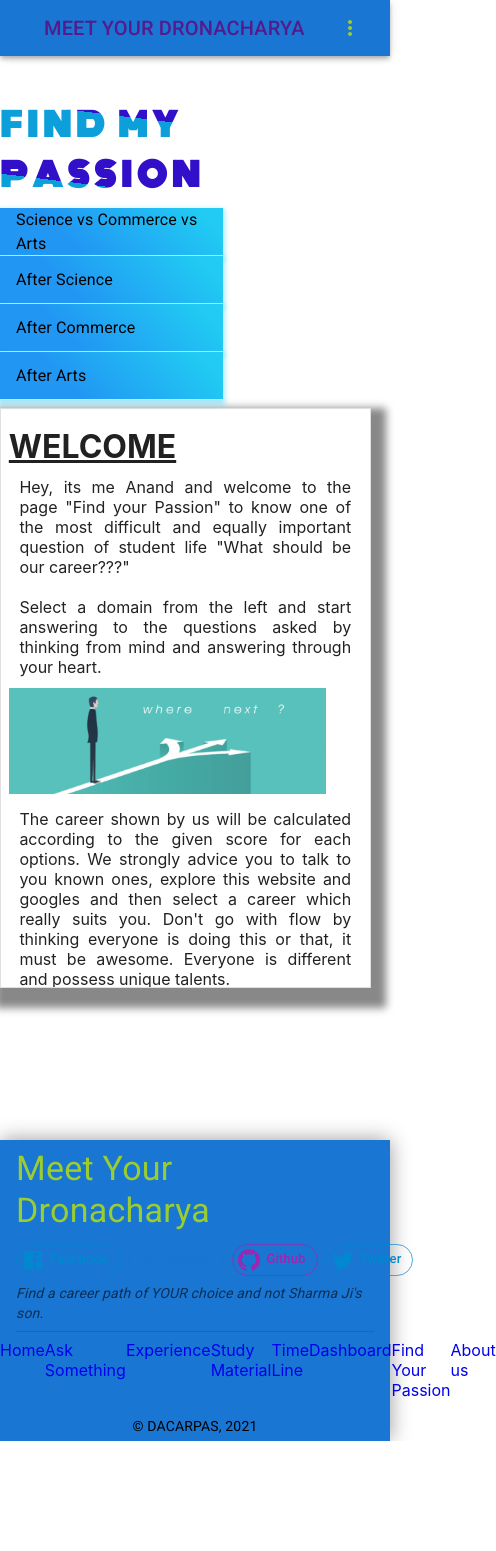
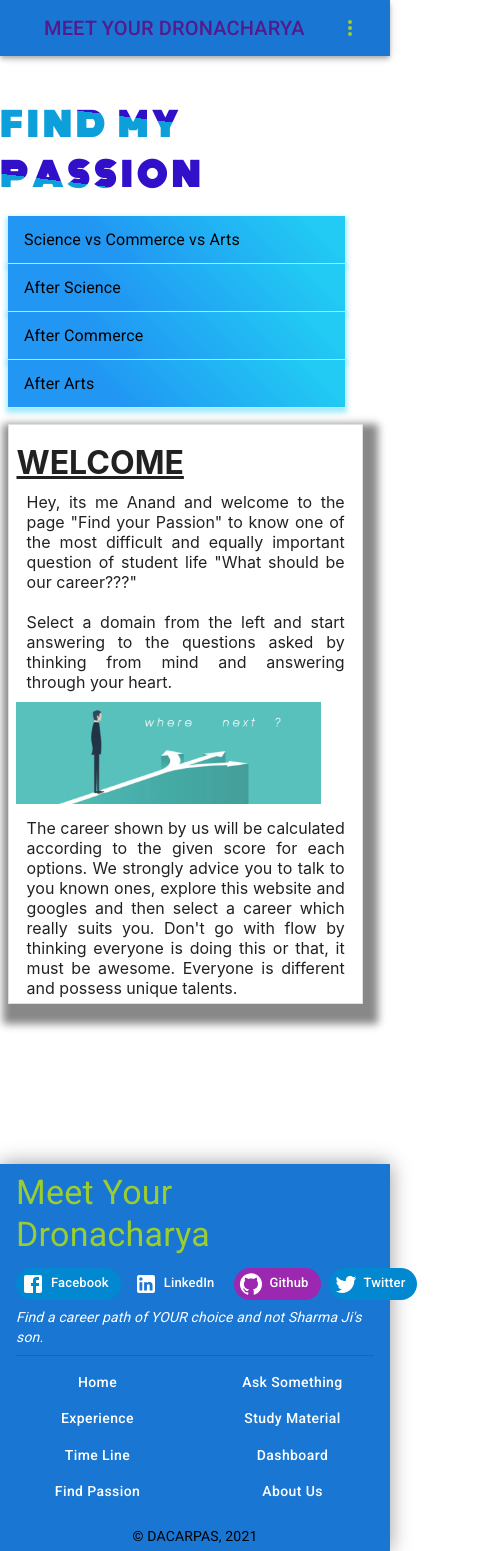
Before and after one commit to PandaKing9660/MeetYourDronacharya, a React (Create React App) app in the folder client/: page /find-myself in a window 390 px wide. Shown: the whole page, 496 px wide, since content can reach past the window. Before the commit the page ends 1441 px from the top, so only its background shows below. Built offline with nearby package versions, Linux system fonts and the light colour scheme.

Commit message:
footer responsive

```diff
--- a/client/src/Components/AboutUs/AboutUs.js
+++ b/client/src/Components/AboutUs/AboutUs.js
@@ -71,7 +71,7 @@ const AboutTeam = () => {
         <h1 className="mess_AboutUs">Contribute to spread experience!!!</h1>
         <Grid className="teampic_AboutUs" container justifyContent="flex-start" alignItems="center">
           <Grid item sm={12}>
-            <h2> DEVELOPERS </h2>
+            <h2 style={{textAlign:"center", display:"block"}}> DEVELOPERS </h2>
           </Grid>
           <Grid item xs={12} sm={6}>
             <ActionAreaCard
@@ -112,10 +112,10 @@ const AboutUs = () => {
     <div className="aboutus_AboutUs">
       <NavBar />
       <Grid container spacing={2}>
-        <Grid item sx={12} md={7}>
+        <Grid item sm={12} md={7}>
           <Aboutwebsite />
         </Grid>
-        <Grid item sx={12} md={5}>
+        <Grid item sm={12} md={5}>
           <AboutTeam />
         </Grid>
       </Grid>
--- a/client/src/Components/AboutUs/aboutus.css
+++ b/client/src/Components/AboutUs/aboutus.css
@@ -6,6 +6,7 @@
   text-align: justify;
   padding: 2% 5%;
   box-shadow: 10px 10px 10px rgb(204, 203, 203);
+  border-radius: 4px;
 }
 
 .aboutwebsite_AboutUs h1 {
@@ -34,12 +35,14 @@
 	color: white;
 	height: 500px;
 	box-shadow: 10px 10px 10px rgb(146, 145, 145);
+	border-radius: 4px;
 }
 
 .mess_AboutUs {
 	font-size: 50px;
 	text-decoration: bold;
 	transform: translateY(150px);
+	text-align: center;
 }
 
 .teampic_AboutUs {
--- a/client/src/Components/AskSomething/AskSomething.js
+++ b/client/src/Components/AskSomething/AskSomething.js
@@ -22,14 +22,15 @@ const style = {
 };
 
 const AskSomething = () => {
-    const user = JSON.parse (localStorage.getItem ('profile'));
+    const user = JSON.parse(localStorage.getItem('profile'));
     const [open, setOpen] = useState(false);
-    const handleOpen = () => user ? setOpen(true) : alert('Login to ask question');
+    const handleOpen = () =>
+        user ? setOpen(true) : alert('Login to ask question');
     const handleClose = () => setOpen(false);
     return (
         <div>
             <NavBar />
-            <Typography variant="h3" component="h3" mb={2}>
+            <Typography variant="h3" component="h3" mb={2} textAlign="center">
                 Ask Something
             </Typography>
 
@@ -48,7 +49,7 @@ const AskSomething = () => {
                 aria-describedby="modal-modal-description"
             >
                 <Box sx={style}>
-                    <EditorAndPreview option='question' />
+                    <EditorAndPreview option="question" />
                 </Box>
             </Modal>
 
--- a/client/src/Components/Experience/Experience.js
+++ b/client/src/Components/Experience/Experience.js
@@ -1,4 +1,4 @@
-import React, {useState, useEffect} from 'react';
+import React, { useState, useEffect } from 'react';
 import Box from '@mui/material/Box';
 import Typography from '@mui/material/Typography';
 import Grid from '@mui/material/Grid';
@@ -31,37 +31,34 @@ const style = {
 
 const Experience = () => {
     // dummy data for experience posts
-  const [experiences, setExperiences] = useState ([]);
-  const user = JSON.parse (localStorage.getItem ('profile'));
-  const [order, setOrder] = useState ('reverse-time-sort');
-  const [loading, setLoading] = useState (false);
+    const [experiences, setExperiences] = useState([]);
+    const user = JSON.parse(localStorage.getItem('profile'));
+    const [order, setOrder] = useState('reverse-time-sort');
+    const [loading, setLoading] = useState(false);
 
-  const [open, setOpen] = React.useState (false);
+    const [open, setOpen] = React.useState(false);
     const handleOpen = () =>
-    user ? setOpen (true) : alert ('please login to add experience');
-  const handleClose = () => setOpen (false);
+        user ? setOpen(true) : alert('please login to add experience');
+    const handleClose = () => setOpen(false);
 
-    useEffect (
-      () => {
-        setLoading (true);
+    useEffect(() => {
+        setLoading(true);
 
         axios
-          .post (`http://localhost:3001/experience/${order}`, {user})
-          .then (res => {
-            setExperiences (res.data);
-            setLoading (false);
-            console.log (res.data[0]);
+            .post(`http://localhost:3001/experience/${order}`, { user })
+            .then((res) => {
+                setExperiences(res.data);
+                setLoading(false);
+                console.log(res.data[0]);
             })
-          .catch (err => console.log (err));
-      },
-      [order]
-    );
+            .catch((err) => console.log(err));
+    }, [order]);
 
-  const handleChange = event => {
-    if (event.target.value.includes ('user') && !user) {
-      alert ('Login to use this feature');
+    const handleChange = (event) => {
+        if (event.target.value.includes('user') && !user) {
+            alert('Login to use this feature');
         } else {
-      setOrder (event.target.value);
+            setOrder(event.target.value);
         }
     };
 
@@ -69,34 +66,43 @@ const Experience = () => {
         <div>
             <NavBar />
 
-      <Typography variant="h3" component="h3" mb={2}>
+            <Typography variant="h3" component="h3" mb={2} textAlign="center">
                 Experiences
             </Typography>
-      <Box sx={{flexGrow: 1}} m={1} p={1}>
+            <Box sx={{ flexGrow: 1 }} m={1} p={1}>
                 <Grid
                     container
                     rowSpacing={1}
-          columnSpacing={{xs: 1, sm: 2, md: 3}}
+                    columnSpacing={{ xs: 1, sm: 2, md: 3 }}
                     justifyContent="center"
                     // alignItems="center"
                 >
-          {loading
-            ? <CircularProgress />
-            : /* loop over experiences array and pass data to CardExperience component for rendering children */
+                    {loading ? (
+                        <CircularProgress />
+                    ) : (
+                        /* loop over experiences array and pass data to CardExperience component for rendering children */
                         <Grid item xs={12} sm={12} md={8}>
-                <Box sx={{minWidth: 275}}>
-                  {experiences.map ((experience, index) => {
-                    return <CardExperience expData={experience} key={index} />;
+                            <Box sx={{ minWidth: 275 }}>
+                                {experiences.map((experience, index) => {
+                                    return (
+                                        <CardExperience
+                                            expData={experience}
+                                            key={index}
+                                        />
+                                    );
                                 })}
                             </Box>
-              </Grid>}
+                        </Grid>
+                    )}
 
                     {/* right side grid division for navigation or news */}
                     <Grid item xs={10} sm={4}>
-            <Box sx={{flexGrow: 1}} m={1} p={1} mt={2}>
-              <Box sx={{minWidth: 150, textAlign: 'start'}}>
-                <FormControl style={{minWidth: 140}}>
-                  <InputLabel id="demo-simple-select-label">Order</InputLabel>
+                        <Box sx={{ flexGrow: 1 }} m={1} p={1} mt={2}>
+                            <Box sx={{ minWidth: 150, textAlign: 'start' }}>
+                                <FormControl style={{ minWidth: 140 }}>
+                                    <InputLabel id="demo-simple-select-label">
+                                        Order
+                                    </InputLabel>
                                     <Select
                                         labelId="demo-simple-select-label"
                                         id="demo-simple-select"
@@ -104,20 +110,35 @@ const Experience = () => {
                                         label="order"
                                         onChange={handleChange}
                                     >
-                    <MenuItem selected value={'reverse-time-sort'}>
+                                        <MenuItem
+                                            selected
+                                            value={'reverse-time-sort'}
+                                        >
                                             Recently Added
                                         </MenuItem>
-                    <MenuItem value={'user-list'}>Added by you</MenuItem>
-                    <MenuItem value={'user-likes'}>Liked by you</MenuItem>
-                    <MenuItem value={'user-dislikes'}>Disliked by you</MenuItem>
-                    <MenuItem value={'time-sort'}>Last Added</MenuItem>
+                                        <MenuItem value={'user-list'}>
+                                            Added by you
+                                        </MenuItem>
+                                        <MenuItem value={'user-likes'}>
+                                            Liked by you
+                                        </MenuItem>
+                                        <MenuItem value={'user-dislikes'}>
+                                            Disliked by you
+                                        </MenuItem>
+                                        <MenuItem value={'time-sort'}>
+                                            Last Added
+                                        </MenuItem>
                                     </Select>
                                 </FormControl>
                             </Box>
                         </Box>
                         {/* === modal button === */}
 
-            <Button onClick={handleOpen} variant="outlined" color="warning">
+                        <Button
+                            onClick={handleOpen}
+                            variant="outlined"
+                            color="warning"
+                        >
                             Add Experience
                         </Button>
 
@@ -128,7 +149,7 @@ const Experience = () => {
                             aria-describedby="modal-modal-description"
                         >
                             <Box sx={style}>
-                <EditorAndPreview option = 'experience' />
+                                <EditorAndPreview option="experience" />
                             </Box>
                         </Modal>
                         {/* === modal button === */}
@@ -142,10 +163,10 @@ const Experience = () => {
                             <Typography variant="h5" mb={2}>
                                 Featured
                             </Typography>
-              <Card sx={{minWidth: 275}}>
+                            <Card sx={{ minWidth: 275 }}>
                                 <CardContent>
                                     <Typography
-                    sx={{fontSize: 16}}
+                                        sx={{ fontSize: 16 }}
                                         color="text.secondary"
                                         gutterBottom
                                     >
@@ -163,14 +184,16 @@ const Experience = () => {
                                         {'"a benevolent smile"'}
                                     </Typography>
                                 </CardContent>
-                <CardActions sx={{justifyContent: 'flex-end'}}>
+                                <CardActions
+                                    sx={{ justifyContent: 'flex-end' }}
+                                >
                                     <Button size="small">Learn More</Button>
                                 </CardActions>
                             </Card>
-              <Card sx={{minWidth: 275, marginTop: 2}}>
+                            <Card sx={{ minWidth: 275, marginTop: 2 }}>
                                 <CardContent>
                                     <Typography
-                    sx={{fontSize: 16}}
+                                        sx={{ fontSize: 16 }}
                                         color="text.secondary"
                                         gutterBottom
                                     >
@@ -188,7 +211,9 @@ const Experience = () => {
                                         {'"a benevolent smile"'}
                                     </Typography>
                                 </CardContent>
-                <CardActions sx={{justifyContent: 'flex-end'}}>
+                                <CardActions
+                                    sx={{ justifyContent: 'flex-end' }}
+                                >
                                     <Button size="small">Learn More</Button>
                                 </CardActions>
                             </Card>
--- a/client/src/Components/FindMyself/FindMyself.js
+++ b/client/src/Components/FindMyself/FindMyself.js
@@ -138,9 +138,16 @@ const FindMyself = () => {
       <NavBar />
       <div className="findmyself_FindMyself">
         <h1 className="h1_findmyself">Find My Passion</h1>
-        <Grid container>
+        <Grid container
+         p={1}
+         direction="row"
+        //  spacing={{ xs: 1}}
+         rowSpacing={{xs: 1}}
+         justifyContent="space-around"
+         alignItems="center"
+         >
           {/* Left part: Showing list of topics */}
-          <Grid item sm={6}>
+          <Grid item xs ={12} sm={6}>
             <List
               className={classes.list_findmyself}
               component="nav"
@@ -159,7 +166,7 @@ const FindMyself = () => {
             </List>
           </Grid>
           {/* Right Part: showing questions for that list */}
-          <Grid item sm={6}>
+          <Grid item xs={12} sm={6}>
             {questionSetId !== "t0" ? (
               <Paper
                 className={classes.paper_findmyself}
@@ -167,11 +174,11 @@ const FindMyself = () => {
                 square
                 elevation={24}
               >
-                <h1>
+                <h1 style={{textAlign:"center"}}>
                   <u>Question Set</u>
                 </h1>
                 <p align="left">Choose the most suitable options:</p>
-                <ol type="i">
+                <ol type="i"  style={{padding:"2%"}}>
                   {questions
                     .filter((queid) => queid.id === questionSetId)
                     .map((queset) =>
--- a/client/src/Components/FindMyself/findMyself.css
+++ b/client/src/Components/FindMyself/findMyself.css
@@ -14,6 +14,7 @@
     display: inline;
     text-transform: uppercase;
     color: #0c9fda;
+
 }
 
 .message_findmyself>h1 {
--- a/client/src/Components/Home/Footer.js
+++ b/client/src/Components/Home/Footer.js
@@ -1,10 +1,15 @@
 import React, { useState } from 'react';
-import Box from '@mui/material/Box';
-import Chip from '@mui/material/Chip';
-import Grid from '@mui/material/Grid';
-import Stack from '@mui/material/Stack';
-import Divider from '@mui/material/Divider';
-import Typography from '@mui/material/Typography';
+
+import {
+    Typography,
+    Divider,
+    Stack,
+    Grid,
+    Chip,
+    Box,
+    Button,
+} from '@mui/material';
+import { purple } from '@mui/material/colors';
 
 import FacebookIcon from '@mui/icons-material/Facebook';
 import LinkedInIcon from '@mui/icons-material/LinkedIn';
@@ -14,12 +19,60 @@ import TwitterIcon from '@mui/icons-material/Twitter';
 import { Link } from 'react-router-dom';
 import './footer.css';
 
+const FooterButton = ({ footerName }) => {
+    return (
+        <Link to={footerName.linkTo}>
+            <Button
+                sx={{
+                    textAlign: 'center',
+                    color: 'white',
+                    textTransform: 'capitalize',
+                }}
+                fullWidth="true"
+            >
+                {footerName.name}
+            </Button>
+        </Link>
+    );
+};
+
 export default function Footer() {
+    const [footerNames, setfooterNames] = useState([
+        { name: 'Home', linkTo: '/' },
+        { name: 'Ask Something', linkTo: '/ask-something' },
+        { name: 'Experience', linkTo: 'experience' },
+        { name: 'Study Material', linkTo: 'study-material' },
+        { name: 'Time Line', linkTo: 'timeline' },
+        { name: 'Dashboard', linkTo: 'dashboard' },
+        { name: 'Find Passion', linkTo: 'find-myself' },
+        { name: 'About us', linkTo: 'about-us' },
+    ]);
+
     const [socialLinks, setSocialLinks] = useState([
-        { name: 'Facebook', link: 'https://www.facebook.com', color: 'info', icon:<FacebookIcon/> },
-        { name: 'LinkedIn', link: 'https://www.lindein.com', color: 'primary', icon:<LinkedInIcon/> },
-        { name: 'Github', link: 'https://www.github.com', color: 'secondary', icon : <GitHubIcon/> },
-        { name: 'Twitter', link: 'https://www.twitter.com', color: 'info', icon:<TwitterIcon/>},
+        {
+            name: 'Facebook',
+            link: 'https://www.facebook.com',
+            color: 'info',
+            icon: <FacebookIcon />,
+        },
+        {
+            name: 'LinkedIn',
+            link: 'https://www.lindein.com',
+            color: 'primary',
+            icon: <LinkedInIcon />,
+        },
+        {
+            name: 'Github',
+            link: 'https://www.github.com',
+            color: 'secondary',
+            icon: <GitHubIcon />,
+        },
+        {
+            name: 'Twitter',
+            link: 'https://www.twitter.com',
+            color: 'info',
+            icon: <TwitterIcon />,
+        },
     ]);
     return (
         <Box className="containerBox_footer" sx={{ width: '100%' }}>
@@ -43,7 +96,7 @@ export default function Footer() {
                                             target="_blank"
                                             rel="noopener noreferrer"
                                             clickable
-                                            variant="outlined"
+                                            variant="contained"
                                             icon={socialLink.icon}
                                             key={index}
                                         ></Chip>
@@ -56,7 +109,7 @@ export default function Footer() {
                 <Typography
                     color="text.secondary"
                     variant="body2"
-                    sx={{ fontStyle: 'italic' }}
+                    sx={{ fontStyle: 'italic', color: 'white' }}
                 >
                     Find a career path of YOUR choice and not Sharma Ji's son.
                 </Typography>
@@ -64,18 +117,24 @@ export default function Footer() {
             <Divider variant="middle" />
             <Box sx={{ my: 1 }}>
                 {/* <Button>Add to cart</Button> */}
-                <div className="footerLinkContainer">
-                    <div className="footerLinks">
-                        <Link to="/">Home</Link>
-                        <Link to="/ask-something">Ask Something</Link>
-                        <Link to="/experience">Experience</Link>
-                        <Link to="/study-material">Study Material</Link>
-                        <Link to="/timeline">Time Line</Link>
-                        <Link to="/dashboard">Dashboard </Link>
-                        <Link to="/find-myself">Find Your Passion </Link>
-                        <Link to="/about-us">About us</Link>
-                    </div>
-                </div>
+
+                <Grid
+                    className="footerLinks"
+                    container
+                    direction="row"
+                    // spacing={{ xs: 2, md: 3 }}
+                    // columns={{ xs: 4, sm: 8, md: 12 }}
+                    justifyContent="space-around"
+                    alignItems="center"
+                >
+                    {footerNames.map((footerName, index) => {
+                        return (
+                            <Grid item xs={6} sm={4} md={2} lg={1} key={index}>
+                                <FooterButton footerName={footerName} />
+                            </Grid>
+                        );
+                    })}
+                </Grid>
             </Box>
             <Box className="copyright_footer" sx={{ mt: 2 }}>
                 <Typography gutterBottom variant="body2">
--- a/client/src/Components/Home/footer.css
+++ b/client/src/Components/Home/footer.css
@@ -17,7 +17,7 @@
     /* background-color: aqua; */
 
 }
-
+/*
 .footerLinks {
     display: flex;
     justify-content: space-evenly;
@@ -25,7 +25,7 @@
 
 .footerLinks > * {
     text-decoration: none;
-}
+} */
 
 
 .copyright_footer {
--- a/client/src/Components/TimeLine/ExamCard.js
+++ b/client/src/Components/TimeLine/ExamCard.js
@@ -1,16 +1,13 @@
 import React, { useState } from 'react';
 
 import { styled } from '@mui/material/styles';
-import Card from '@mui/material/Card';
-import CardHeader from '@mui/material/CardHeader';
-import CardMedia from '@mui/material/CardMedia';
-import CardContent from '@mui/material/CardContent';
-import CardActions from '@mui/material/CardActions';
-import Collapse from '@mui/material/Collapse';
+
+import {Tooltip, Collapse, CardActions, CardContent, CardMedia, CardHeader, Card, Zoom} from '@mui/material';
 
 import IconButton from '@mui/material/IconButton';
 import Typography from '@mui/material/Typography';
 import FavoriteIcon from '@mui/icons-material/Favorite';
+import BookmarkIcon from '@mui/icons-material/Bookmark';
 import ShareIcon from '@mui/icons-material/Share';
 import ExpandMoreIcon from '@mui/icons-material/ExpandMore';
 
@@ -29,13 +26,13 @@ const ExpandMore = styled((props) => {
 
 const ExamCard = ({ cardData }) => {
     const [expanded, setExpanded] = useState(false);
-    const [isHeartLiked, setIsHeartLiked] = useState(false);
+    const [isBookMarked, setisBookMarked] = useState(false);
 
     const handleExpandClick = () => {
         setExpanded(!expanded);
     };
     const handleHeartClick = () => {
-        setIsHeartLiked(!isHeartLiked);
+        setisBookMarked(!isBookMarked);
     };
 
     return (
@@ -59,16 +56,18 @@ const ExamCard = ({ cardData }) => {
                 </Typography>
             </CardContent>
             <CardActions disableSpacing>
-                <IconButton
+            <Tooltip TransitionComponent={Zoom} title="BookMark" placement="top">
+                  <IconButton
                     aria-label="add to favorites"
                     onClick={handleHeartClick}
                 >
-                    {isHeartLiked ? (
-                        <FavoriteIcon />
+                    {!isBookMarked ? (
+                        <BookmarkIcon />
                     ) : (
-                        <FavoriteIcon style={{ color: 'red' }} />
+                        <BookmarkIcon style={{ color: 'green' }} />
                     )}
                 </IconButton>
+                </Tooltip>
                 <IconButton aria-label="share">
                     <ShareIcon />
                 </IconButton>
--- a/client/src/Components/TimeLine/TimeLine.js
+++ b/client/src/Components/TimeLine/TimeLine.js
@@ -65,7 +65,9 @@ export default function VerticalTabs() {
   return (
     <div>
       <NavBar />
-       <h2>Timeline</h2>
+      <Typography variant="h3" component="h3" mb={2} textAlign="center">
+                Time Line
+       </Typography>
     <Box
       sx={{ flexGrow: 1, bgcolor: 'background.paper', display: 'flex' }}
     >
```
Lines whose indentation alone changed are shown as unchanged.
